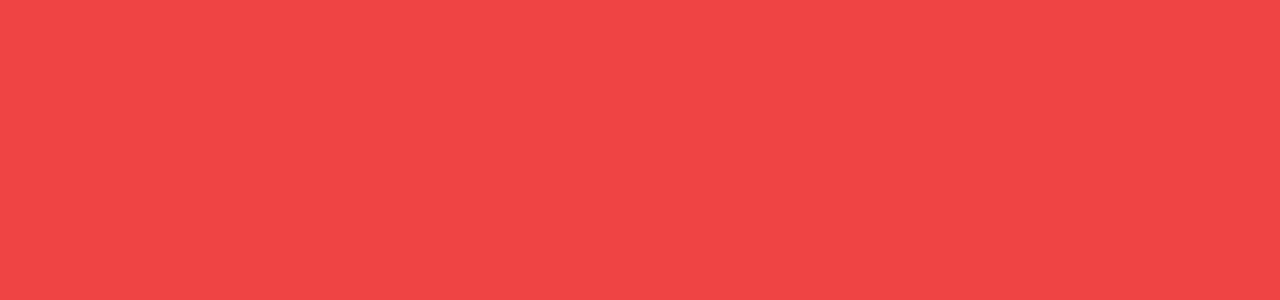
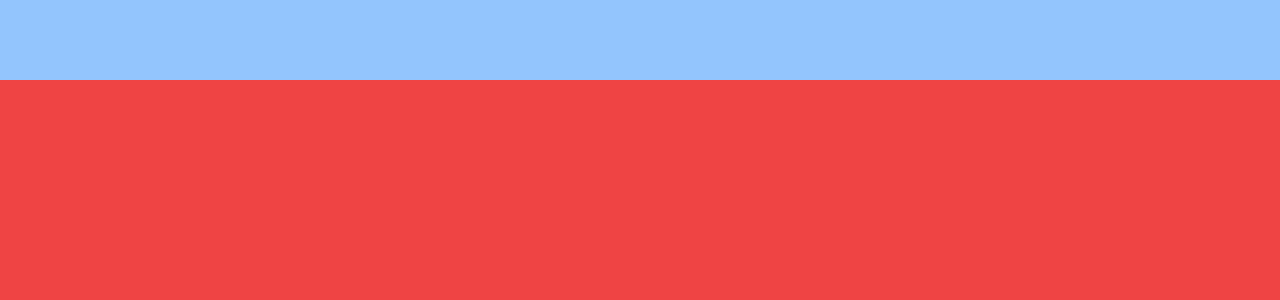
Before and after one commit to AdneCode/projectPaint, a React (Create React App) app in the folder client/: page / in a window 1280 px wide. Shown: the top 300 px of the page. Built offline with nearby package versions, Linux system fonts and the light colour scheme.

Commit message:
feat: playerDiv

```diff
--- a/client/src/App.tsx
+++ b/client/src/App.tsx
@@ -1,12 +1,13 @@
 import './App.css';
 
+import { PlayerDiv } from './PlayerDiv';
 import React from 'react';
 import logo from './logo.svg';
 
 function App() {
   return (
     <div className="h-screen w-full bg-red-500">
-      <div></div>
+      <PlayerDiv id={1} />
       <div></div>
       <div></div>
     </div>
--- /dev/null
+++ b/client/src/PlayerDiv.tsx
@@ -0,0 +1,5 @@
+export const PlayerDiv = ({id } : {id: number}) => {
+    return (
+        <div className="w-full bg-blue-300" style={{height: '10vh'}}></div>
+    )
+    }
```
